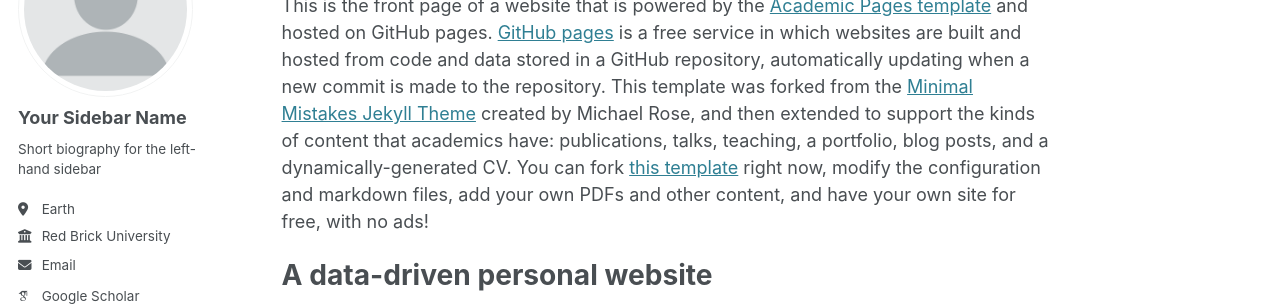
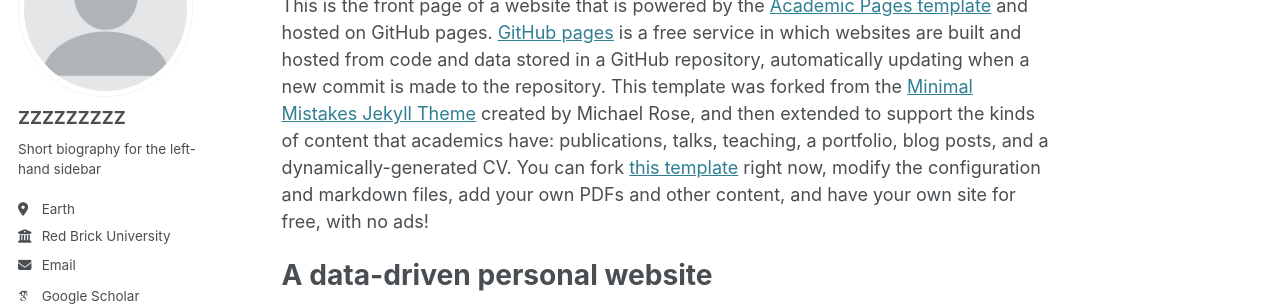
Before and after one commit to henrymzc/henrymzc.github.io, a Jekyll site: the page built from _pages/about.md, in a window 1280 px wide. Shown: the part 184-490 px from the top of the page. Built offline with Jekyll 4.4.1, drawn with Linux system fonts in a browser that asks for light colours; some web fonts are replaced.

Commit message:
Update _config.yml

```diff
--- a/_config.yml
+++ b/_config.yml
@@ -22,7 +22,7 @@ repository               : "academicpages/academicpages.github.io"
 author:
   # Biographic information
   avatar           : "profile.png"
-  name             : "Your Sidebar Name"
+  name             : "ZZZZZZZZZ"
   pronouns         : # example: "she/her"
   bio              : "Short biography for the left-hand sidebar"
   location         : "Earth"
```
